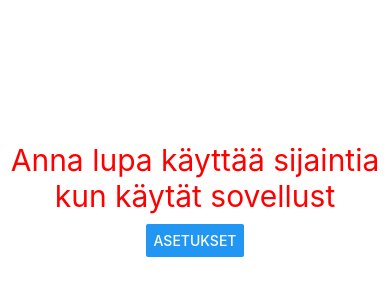
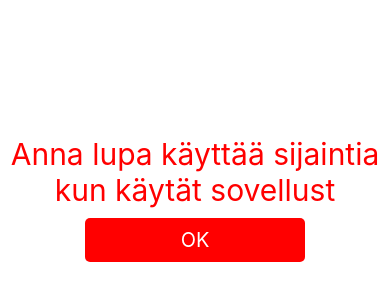
Before and after one commit to Depajo/ohjelmistotuotannon-projekti, a React Native app in the folder aaniohjaus/: screen / in a window 390 px wide. Shown: the part 228-528 px from the top of the page. Built offline with nearby package versions, Linux system fonts and the light colour scheme.

Commit message:
asetus nappi lisätty

```diff
--- a/aaniohjaus/Screen/NoPermissionScreen.js
+++ b/aaniohjaus/Screen/NoPermissionScreen.js
@@ -1,5 +1,13 @@
 import React from 'react';
-import {View, Text, Linking, Button} from 'react-native';
+import {
+  View,
+  Text,
+  Linking,
+  Button,
+  TouchableOpacity,
+  Alert,
+} from 'react-native';
+import {ios} from '../Tools/Permission';
 
 const NoPermissionScreen = () => {
   const openSettings = () => {
@@ -17,7 +25,20 @@ const NoPermissionScreen = () => {
         }}>
         Anna lupa käyttää sijaintia kun käytät sovellust
       </Text>
-      <Button title="Asetukset" onPress={openSettings} />
+      <TouchableOpacity style={styles.touchableOpacity} onPress={openSettings}>
+        <Text style={styles.text}>OK</Text>
+      </TouchableOpacity>
+      {/* {Alert.alert(
+        'Anna lupa käyttää sijaintia kun käytät sovellust',
+        'Sijaintiasetukset',
+        [
+          {
+            text: 'OK',
+            onPress: () => openSettings(),
+          },
+        ],
+        {cancelable: true},
+      )} */}
     </View>
   );
 };
@@ -29,6 +50,17 @@ const styles = {
     alignItems: 'center',
     width: '100%',
   },
+  touchableOpacity: {
+    backgroundColor: 'red',
+    padding: 10,
+    borderRadius: 5,
+  },
+  text: {
+    color: 'white',
+    fontSize: 20,
+    textAlign: 'center',
+    width: 200,
+  },
 };
 
 export default NoPermissionScreen;
--- a/aaniohjaus/Tools/Permission.js
+++ b/aaniohjaus/Tools/Permission.js
@@ -4,7 +4,11 @@ import {Platform} from 'react-native';
 const ios = async () => {
   let ask;
   if (Platform.OS === 'ios') {
-    ask = await check(PERMISSIONS.IOS.LOCATION_ALWAYS);
+    if (ask !== RESULTS.GRANTED) {
+      ask = await check(PERMISSIONS.IOS.LOCATION_WHEN_IN_USE);
+    } else {
+      ask = await check(PERMISSIONS.IOS.LOCATION_ALWAYS);
+    }
   }
 
   try {
```
Also changed, not shown: 1 other file (tests, documents, lock files or other folders).
